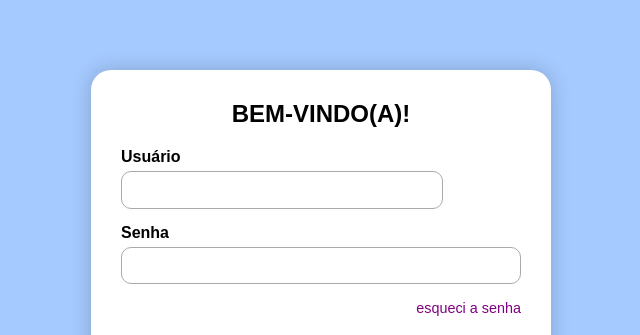
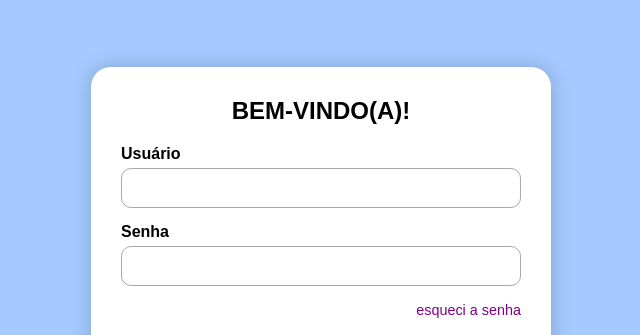
Before and after one commit to Luw17/Eniwhere-web, a React (Vite) app: page / in a window 1280 px wide. Shown: the part 145-480 px from the top of the page, without its empty margins (319-959 px from the left). Built offline with nearby package versions, Linux system fonts and the light colour scheme.

Commit message:
correções na login page

```diff
--- a/src/pages/LoginPage/LoginPage.module.css
+++ b/src/pages/LoginPage/LoginPage.module.css
@@ -42,7 +42,22 @@
   padding: 10px;
   border-radius: 10px;
   border: 1px solid #aaa;
+  font-size: 1rem;
+  font-family: inherit;
+  appearance: none;
+  box-sizing: border-box;
+  width: 100%;
 }
+.input-group input {
+  transition: border-color 0.2s ease, box-shadow 0.2s ease;
+}
+
+.input-group input:focus {
+  outline: none;
+  border: 2px solid black;
+  box-shadow: 0 0 5px rgba(0, 0, 0, 0.2);
+}
+
 
 /* Esqueci a senha */
 .forgot-password {
```
